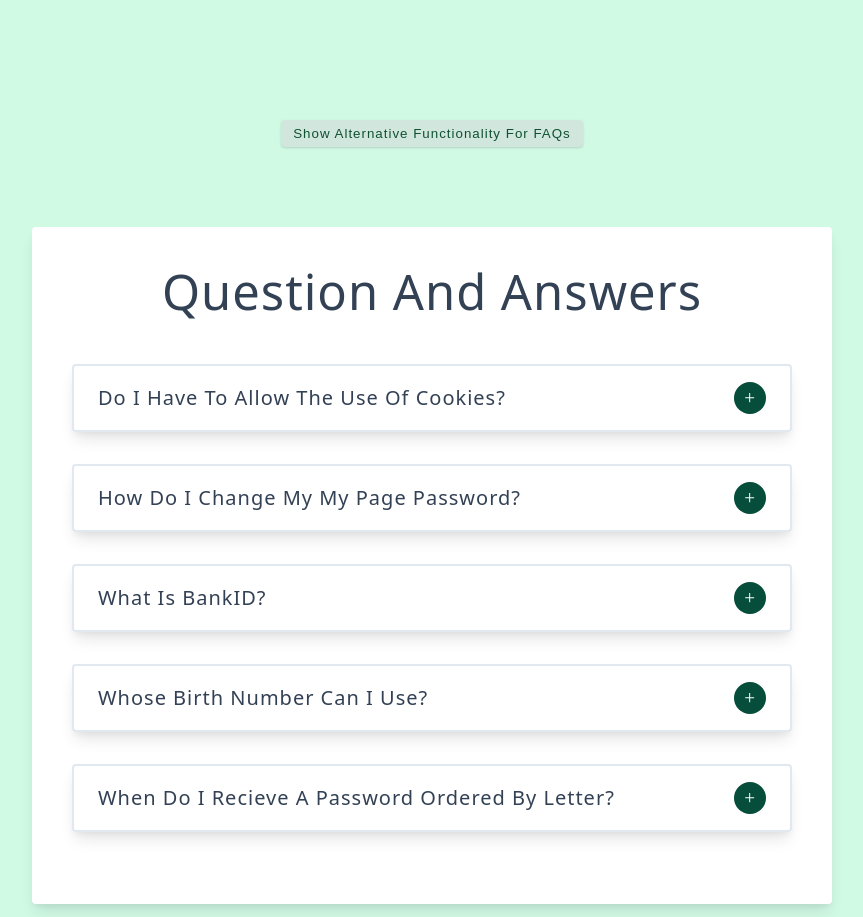
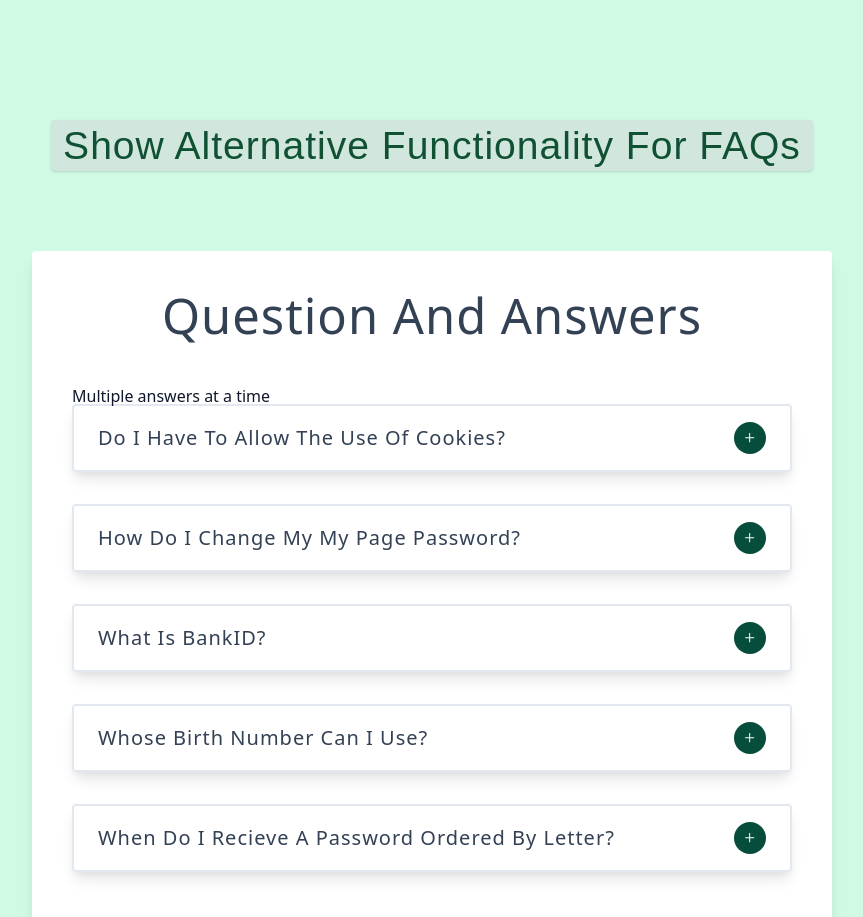
Before and after one commit to mario-oliver/tours, a React (Vite) app: page / in a window 1280 px wide. Shown: the part 1880-2797 px from the top of the page, without its empty margins (208-1071 px from the left). Built offline with nearby package versions, Linux system fonts and the light colour scheme; no server answers; the HTML template or start-up script is replaced by a standard one.

Commit message:
text to give helpful guidnace towards implementation

```diff
--- a/src/App.jsx
+++ b/src/App.jsx
@@ -17,7 +17,7 @@ const App = () => {
           setShowAlternativeQs(!showAlternativeQs);
         }}
       >
-        Show Alternative Functionality for FAQs
+        <h2> Show Alternative Functionality for FAQs</h2>
       </button>
       {showAlternativeQs ? (
         <QuestionWidgetAlt />
--- a/src/components/QuestionWidget.jsx
+++ b/src/components/QuestionWidget.jsx
@@ -10,6 +10,7 @@ const QuestionWidget = () => {
   return (
     <section className="container-question">
       <h1>Question and Answers</h1>
+      <p>Multiple answers at a time</p>
       {questions.map((question) => {
         return <Question key={question.id} {...question}></Question>;
       })}
--- a/src/components/QuestionWidgetAlt.jsx
+++ b/src/components/QuestionWidgetAlt.jsx
@@ -15,6 +15,7 @@ const QuestionWidget = () => {
   return (
     <section className="container-question">
       <h1>Question and Answers</h1>
+      <p>One answer at a time</p>
       {questions.map((question) => {
         return (
           <QuestionAlt
```
